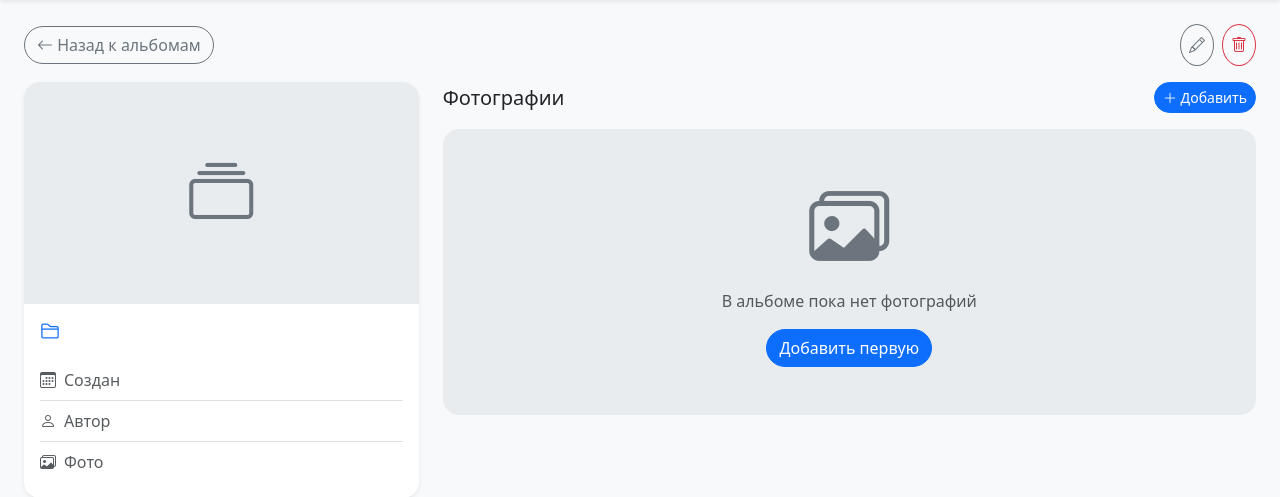
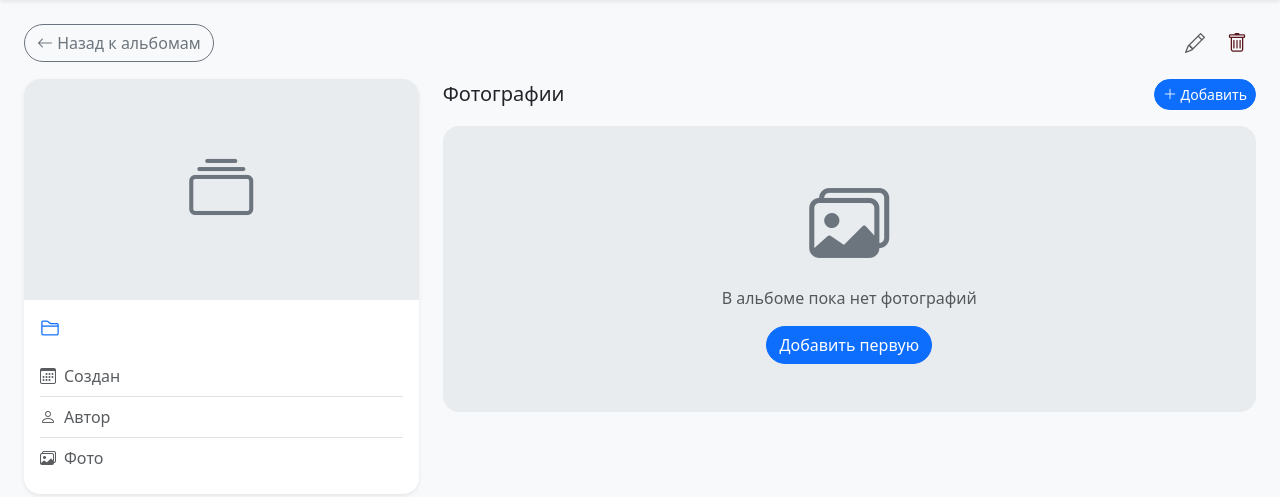
Before and after one commit to pypoly/photo-gallery, a Django app: template src/apps/gallery/templates/gallery/album_detail.html in a window 1280 px wide. Shown: the part 69-566 px from the top of the page. Run offline with Django 5.2, Linux system fonts and the light colour scheme; the template is opened without the code that fills it, so the values that code supplies are empty.

Commit message:
редактирование стилей в альбом детейл

```diff
--- a/src/apps/gallery/templates/gallery/album_detail.html
+++ b/src/apps/gallery/templates/gallery/album_detail.html
@@ -6,12 +6,14 @@
         <a href="{% url 'gallery:album_list' %}" class="btn btn-outline-secondary rounded-pill">
             <i class="bi bi-arrow-left"></i> Назад к альбомам
         </a>
-        <div class="d-flex gap-2">
-            <a href="{% url 'gallery:update_album' object.pk %}" class="btn btn-outline-secondary rounded-circle p-2"
+        <div class="d-flex gap-1">
+            <a href="{% url 'gallery:update_album' object.pk %}"
+               class="btn btn-link text-body-secondary text-decoration-none fs-5 lh-1 p-2 rounded-circle hover-bg-secondary"
                title="Редактировать">
                 <i class="bi bi-pencil"></i>
             </a>
-            <a href="{% url 'gallery:delete_album' object.pk %}" class="btn btn-outline-danger rounded-circle p-2"
+            <a href="{% url 'gallery:delete_album' object.pk %}"
+               class="btn btn-link text-danger-emphasis text-decoration-none fs-5 lh-1 p-2 rounded-circle hover-bg-danger-subtle"
                title="Удалить">
                 <i class="bi bi-trash"></i>
             </a>
--- a/src/templates/base.html
+++ b/src/templates/base.html
@@ -13,6 +13,9 @@
         .icon-dark { display: none; }
         [data-bs-theme="dark"] .icon-dark { display: inline; }
         [data-bs-theme="dark"] .icon-light { display: none; }
+
+        .hover-bg-secondary:hover { background-color: var(--bs-secondary-bg); }
+        .hover-bg-danger-subtle:hover { background-color: var(--bs-danger-bg-subtle); }
     </style>
 
     {% block extra_head %}{% endblock %}
```
